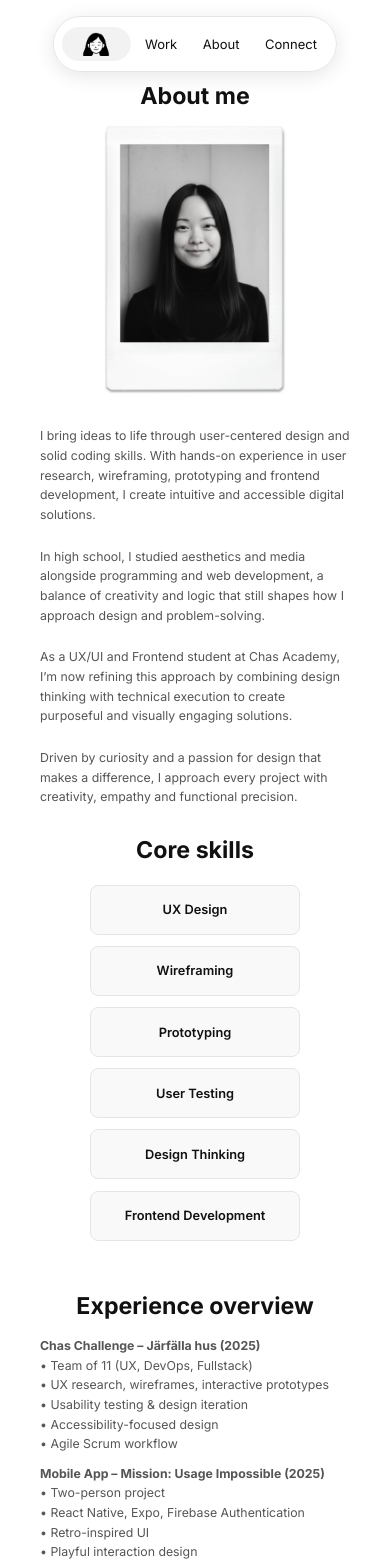
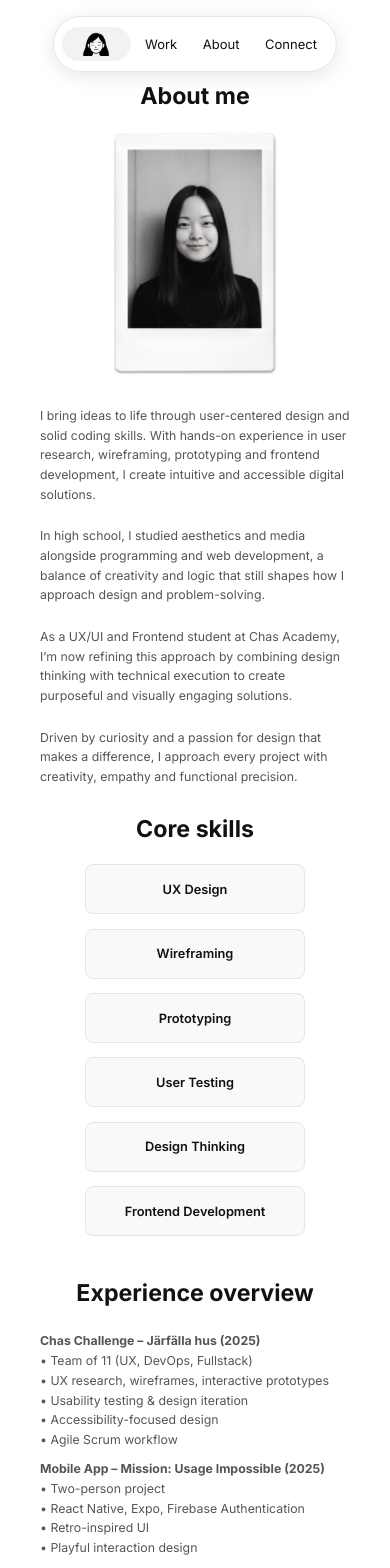
Before and after one commit to desjohnsen/portfolio, a React (Vite) app: page /about in a window 390 px wide. Shown: the top 1568 px of the page. Built offline with nearby package versions, Linux system fonts and the light colour scheme.

Commit message:
fix: adjust mobile spacing, gaps, and image proportions in About section

```diff
--- a/src/styles/About.css
+++ b/src/styles/About.css
@@ -35,13 +35,12 @@
   animation: fadeIn 1s ease-in forwards;
   display: flex;
   flex-direction: column;
-  margin-bottom: 3rem;
 }
 
 .about-title {
   font-size: 1.45rem;
   font-weight: 700;
-  margin-bottom: 0rem;
+  margin-bottom: 0.5rem;
   text-align: center;
 }
 
@@ -172,17 +171,16 @@
 }
 
 .mobile-pic img {
-  max-width: 200px;
+  max-width: 180px;
   width: 100%;
   height: auto;
-  border-radius: 0.5rem;
   object-fit: cover;
 }
 
 .mobile-skills {
   display: block; /* Only visible on mobile */
   text-align: center;
-  margin: 0 0 2rem;
+  margin: 0 0 1.5rem;
 }
 
 .mobile-skills .skills-header {
@@ -193,12 +191,12 @@
 .mobile-skills .skills-grid {
   display: grid;
   grid-template-columns: 1fr;
-  gap: 0.7rem;
+  gap: 0.9rem;
   justify-items: center;
 }
 
 .mobile-skills .skill-card {
-  width: 210px;
+  width: 220px;
   height: 50px;
   font-size: 0.77rem;
 }
```
